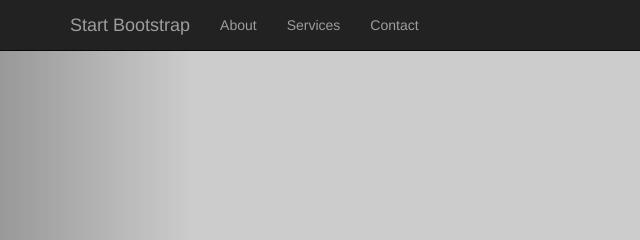
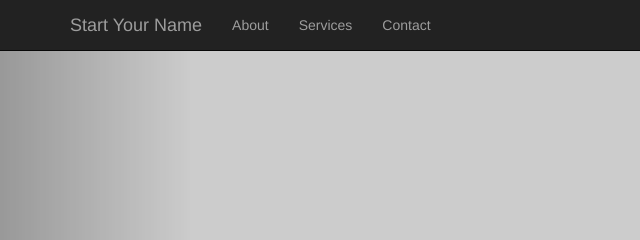
Before and after one commit to felixchiu/felixchiu.github.io, a plain HTML site: page index.html in a window 1280 px wide. Shown: the top 240 px of the page, 0-640 px from the left. Drawn offline with Linux system fonts and the light colour scheme; placeholder pictures from the web are drawn by us.

Commit message:
Name World

```diff
--- a/index.html
+++ b/index.html
@@ -9,7 +9,7 @@
     <meta name="description" content="">
     <meta name="author" content="">
 
-    <title>Full Slider - Start Bootstrap Template</title>
+    <title>Name Spirit - Define your name</title>
 
     <!-- Bootstrap Core CSS -->
     <link href="css/bootstrap.min.css" rel="stylesheet">
@@ -39,7 +39,7 @@
                     <span class="icon-bar"></span>
                     <span class="icon-bar"></span>
                 </button>
-                <a class="navbar-brand" href="#">Start Bootstrap</a>
+                <a class="navbar-brand" href="#">Start Your Name</a>
             </div>
             <!-- Collect the nav links, forms, and other content for toggling -->
             <div class="collapse navbar-collapse" id="bs-example-navbar-collapse-1">
```
